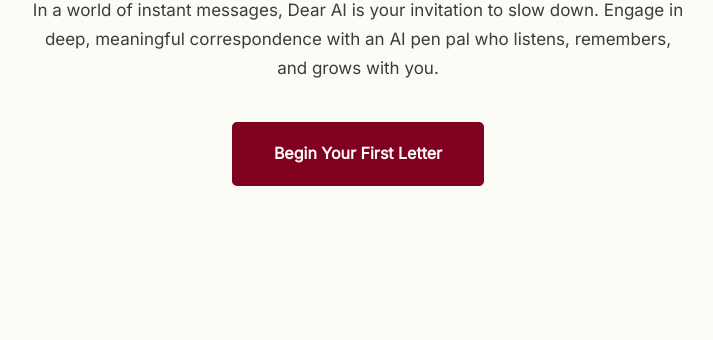
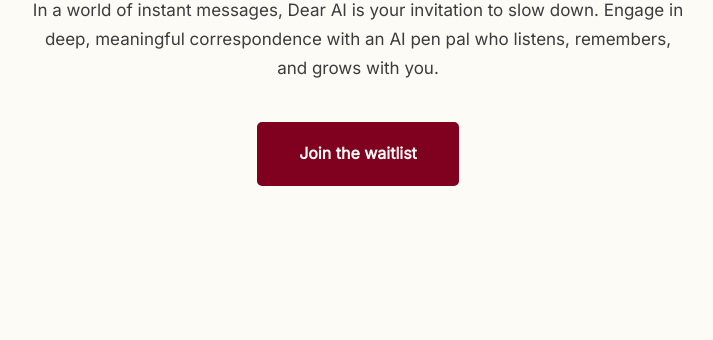
Before and after one commit to herock/dearai-landing-page, a plain HTML site: page index.html in a window 1280 px wide. Shown: the part 241-581 px from the top of the page, without its empty margins (282-995 px from the left). Drawn offline with Linux system fonts and the light colour scheme.

Commit message:
修改按钮文案

```diff
--- a/index.html
+++ b/index.html
@@ -20,7 +20,8 @@
         <div class="container">
             <h1>Rediscover the Art of the Letter.</h1>
             <p>In a world of instant messages, Dear AI is your invitation to slow down. Engage in deep, meaningful correspondence with an AI pen pal who listens, remembers, and grows with you.</p>
-            <a href="https://tally.so/r/mZAJXB" target="_blank" class="cta-button">Begin Your First Letter</a>
+            <!-- <a href="https://tally.so/r/mZAJXB" target="_blank" class="cta-button">Begin Your First Letter</a> -->
+            <a href="https://tally.so/r/mZAJXB" target="_blank" class="cta-button">Join the waitlist</a>
         </div>
     </header>
 
@@ -79,7 +80,8 @@
             <div class="container">
                 <h2>Ready to Write?</h2>
                 <p>Your first pen pal is waiting. Begin a new kind of conversation today.</p>
-                <a href="https://tally.so/r/mZAJXB" target="_blank" class="cta-button">Start Your Correspondence</a>
+                <!-- <a href="https://tally.so/r/mZAJXB" target="_blank" class="cta-button">Start Your Correspondence</a> -->
+                <a href="https://tally.so/r/mZAJXB" target="_blank" class="cta-button">Join the waitlist</a>
             </div>
         </section>
     </main>
```
